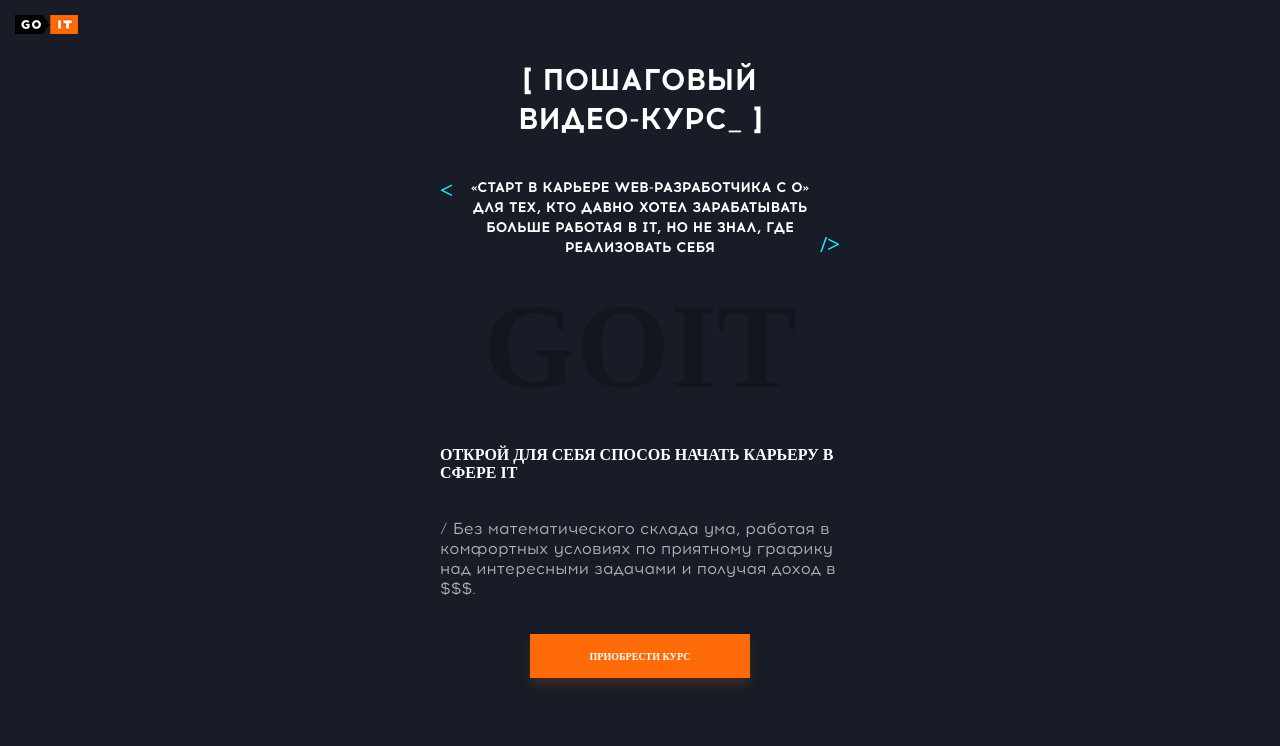
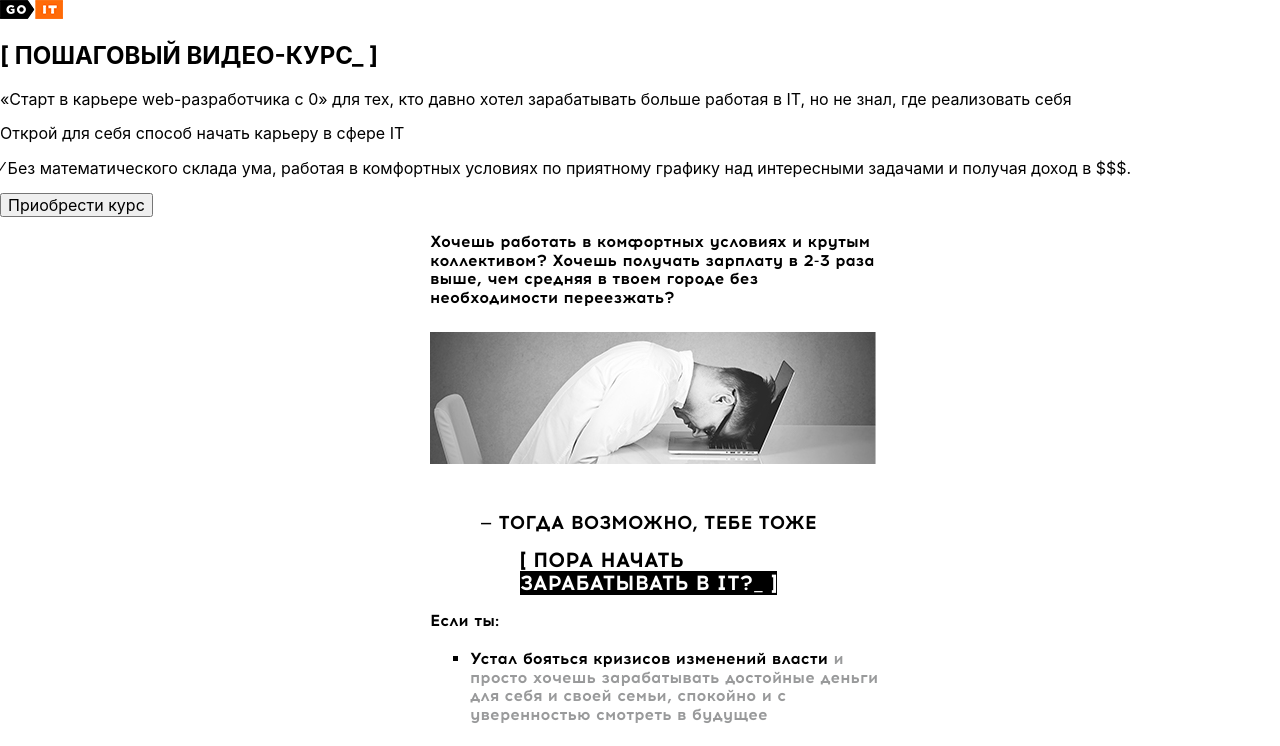
Before and after one commit to bless-hub/coders-first_blood.com, a website: page src/index.html in a window 1280 px wide. Shown: the top 746 px of the page. Drawn offline with nearby package versions, Linux system fonts and the light colour scheme; files that its build step writes are made by us from their sources; files whose address does not match are found by name; a web font is replaced by a local one.

Commit message:
Revert "adds style to header"

```diff
--- a/src/html/header.html
+++ b/src/html/header.html
@@ -1,4 +1,4 @@
-<header class="header">
+<header>
   <nav class="site_nav">
     <h1 class="visually-hidden">GoIT</h1>
     <a class="logo" href="#">
@@ -11,13 +11,9 @@
     </a>
     <a class="menu" href="#"><span class="visually-hidden">Menu</span></a>
   </nav>
-  <h2 class="header_heading">&#91; Пошаговый Видео-курс&#95; &#93;</h2>
-  <div class="header_text-wrap">
-    <p class="header_text">&#171;Старт в карьере web-разработчика с 0&#187; для тех, кто давно хотел зарабатывать больше работая в IT, но не знал, где реализовать себя</p>
-  </div>
-  <div class="header_text-pseudo">
-    <p class="header_text-bold">Открой для себя способ начать карьеру в сфере IT</p>
-    <p class="header_text-grey">&#8260; Без математического склада ума, работая в комфортных условиях по приятному графику над интересными задачами и получая доход в &#36;&#36;&#36;.</p>
-  </div>
-  <button class="button button_header" type="button">Приобрести курс</button>
+  <h2>&#91; Пошаговый Видео-курс&#95; &#93;</h2>
+  <p class="header_text">&#171;Старт в карьере web-разработчика с 0&#187; для тех, кто давно хотел зарабатывать больше работая в IT, но не знал, где реализовать себя</p>
+  <p>Открой для себя способ начать карьеру в сфере IT</p>
+  <p>&#8260; Без математического склада ума, работая в комфортных условиях по приятному графику над интересными задачами и получая доход в &#36;&#36;&#36;.</p>
+  <button type="button">Приобрести курс</button>
 </header>
--- a/src/html/section-7.html
+++ b/src/html/section-7.html
@@ -2,7 +2,7 @@
     <h2>&#91;Поэтому так много людей&#95; &#93;</h2>
 
     <p class="section_text">Которые пытаются получить IТ специальность — обламываются и бросают, а в обществе процветает мнение, что для хорошего заработка в этой сфере нужно быть математическим гением-задротом… </p>
-    <img srcset="images/man1-sec-7.jpg 306w, images/man1-sec-7@2x.jpg 612w"
+    <img srcset="images/man1-sec-7.jpg 306w, images/man1-sec7@2x.jpg 612w"
       sizes="306px"
       src="images/man1-sec-7.jpg"
       alt="man"
--- a/src/html/section-8.html
+++ b/src/html/section-8.html
@@ -1,12 +1,11 @@
 <section class="section-career">
 
-    <img srcset="images/pic-sec-8.png 298w, images/pic-sec-8@2x.png 596w"
-    sizes="298px"
-    src="images/pic-sec-8.png"
-    alt="laptop"
-    height="238">
+    <img srcset=""
+    src=""
+    alt="laptop">
 
-    <h2>&#91; Карьера веб-разработчика&#95; &#93;</h2>
+    <h2>&#91; Карьера веб-
+        -разработчика&#95; &#93;</h2>
     <p class="section_text">Это твоя возможность зарабатывать в IT без необходимости изучать тонны нудной теории, которая не ведет к заветной работе и деньгам</p>
 
     <img srcset="images/man-sec-8.jpg 347w, images/man-sec-8@2x.jpg 694w"
--- a/src/sass/components/header.scss
+++ /dev/null
@@ -1,118 +0,0 @@
-.header {
-    background-color: $background-color-dark;
-    background-image: url(../../images/Layer_header.png);
-    background-repeat: no-repeat;
-    background-size: cover;
-    color: $primary-white-color;
-    font-family: $primary-font-family;
-    padding: 15px 15px 38px;
-}
-
-@media (min-device-pixel-ratio: 2), (min-resolution: 192dpi) {
-    .header {
-        background-image: url(../../images/Layer_header@2x.png);
-        background-repeat: no-repeat;
-        background-size: cover;
-    }
-}
-
-.site_nav {
-    display: flex;
-    justify-content: space-between;
-    padding-bottom: 15px;
-}
-
-.menu {
-    display: block;
-    width: 20px;
-    height: 30px;
-    background: url(../../images/burg_menu.png) no-repeat;
-    background-size: contain;
-}
-
-@media (min-device-pixel-ratio: 2), (min-resolution: 192dpi) {
-    .menu {
-    background: url(../../images/burg_menu@2x.png) no-repeat;
-    background-size: contain;
-  }
-}
-
-.header_heading {
-    font-weight: 700;
-    font-size: 30px;
-    line-height: 39px;
-    text-align: center;
-    width: 250px;
-    margin: 0 auto;
-    padding-bottom: 40px;
-}
-
-.header_text-wrap {
-    width: 400px;
-    margin: 0 auto;
-    padding: 0 15px;
-    position: relative;
-    margin-bottom: 20px;
-
-    &::before {
-        content: '<';
-        font-size: 23px;
-        font-weight: 900;
-        color: $secondary--accent-color;
-        position: absolute;
-        top: 0; left: 0;
-    }
-
-    &::after {
-        content: '/>';
-        font-size: 23px;
-        font-weight: 900;
-        color: $secondary--accent-color;
-        position: absolute;
-        bottom: 0; right: 0;
-    }
-}
-
-.header_text {
-    font-size: $paragraf-font-size;
-    font-weight: 600;
-    text-align: center;
-    line-height: 20px;
-    text-transform: uppercase;
-    margin: 0;
-
-}
-
-.header_text-bold {
-    font-weight: 900;
-    text-transform: uppercase;
-    margin: 0 0 36px;
-}
-
-.header_text-grey {
-    color: $secondary-light-color;
-    font-weight: 400;
-    line-height: 20px;
-    margin: 0;
-}
-
-.header_text-pseudo {
-    width: 400px;
-    margin: 0 auto 36px;
-
-  &::before {
-    content: 'GoIT';
-    display: block;
-    font-size: 120px;
-    font-weight: 900;
-    color: rgba(0, 0, 0, 0.2);
-    text-transform: uppercase;
-    text-align: center;
-    padding-bottom: 30px;
-  }
-}
-
-.button_header {
-    display: block;
-    margin: 0 auto;
-}
--- a/src/sass/helpers/mixins.scss
+++ b/src/sass/helpers/mixins.scss
@@ -28,9 +28,3 @@
     align-items: center;
   }
 }
-
-@mixin pseudo-element($content:'', $display: block, $pos: absolute) {
-  content: $content;
-  display: $display;
-  position: $pos;
-}
--- a/src/sass/main.scss
+++ b/src/sass/main.scss
@@ -11,7 +11,6 @@
 @import 'base.scss';
 
 /* components*/
-@import 'components/header.scss';
 @import 'components/container.scss';
 @import 'components/footer.scss';
 @import 'components/button.scss';
@@ -23,7 +22,6 @@
 @import 'components/section-14.scss';
 @import 'components/section-16.scss';
 
-
 /*// ';
 // @import 'components/.scss';
 // @import 'components/.scss';
```
Also changed, not shown: src/images/Layer_header.png (deleted), src/images/Layer_header@2x.png (deleted).
